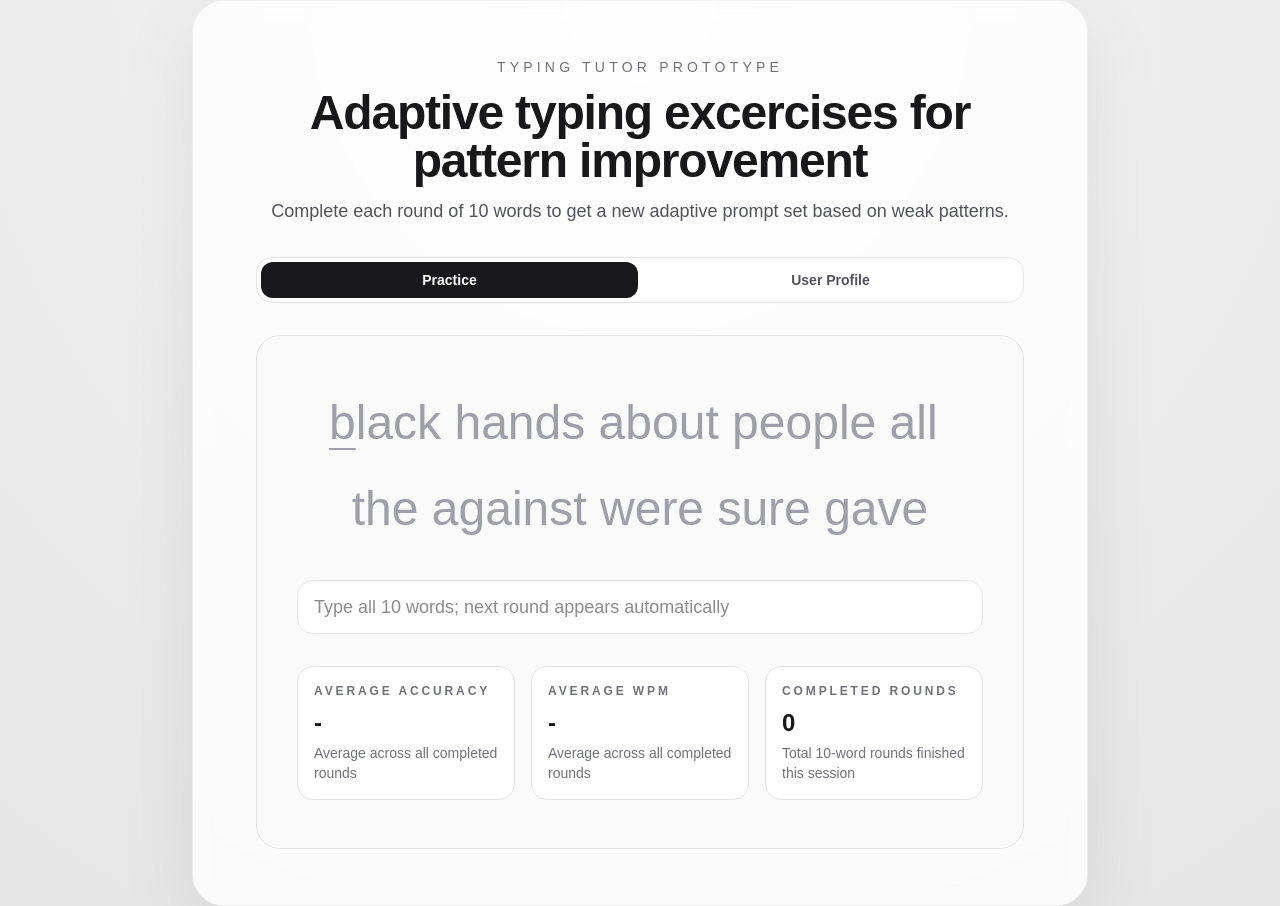
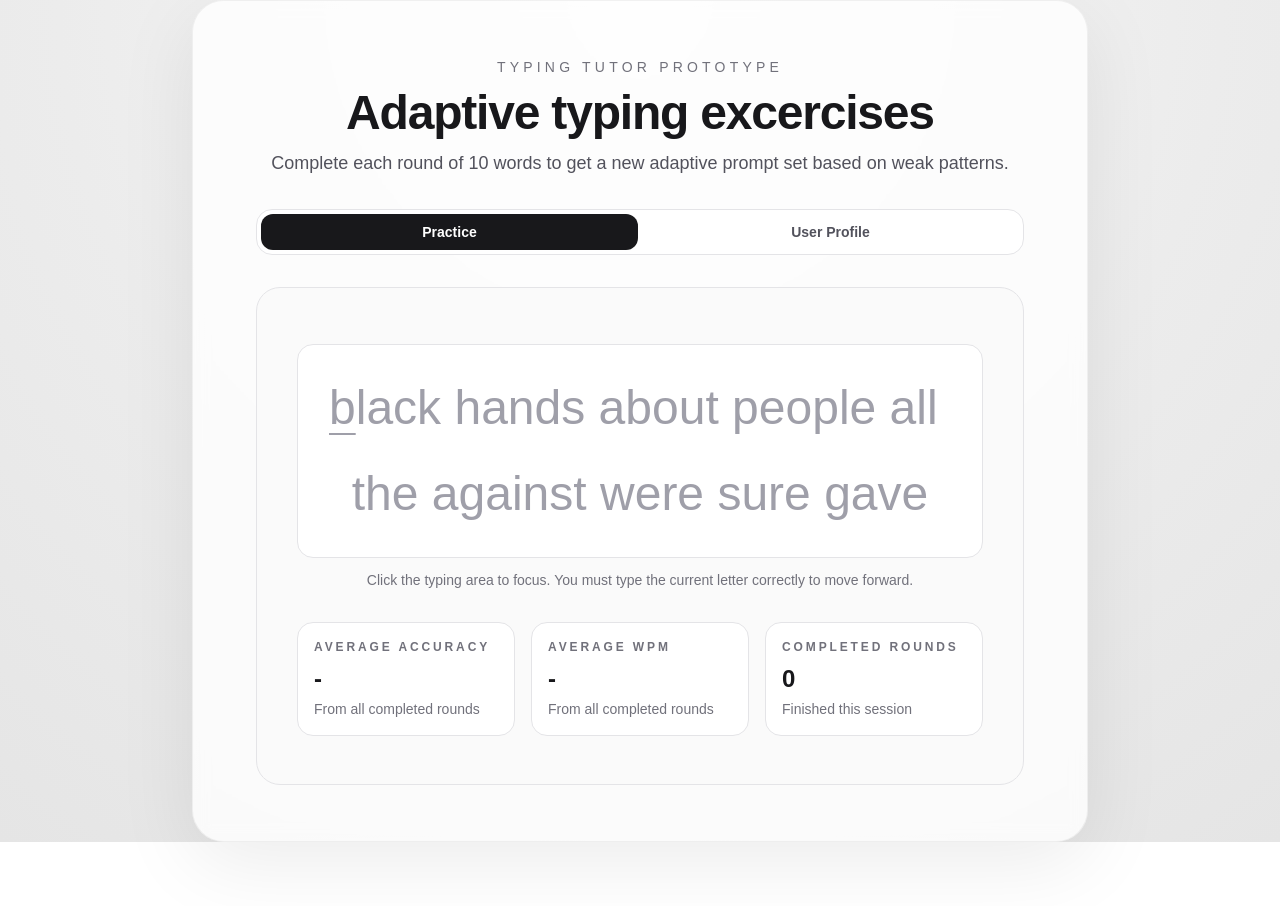
Before and after one commit to ad-auroram/typing-tutor, a Next.js app: page / in a window 1280 px wide. After the commit the page ends 842 px from the top, so only its background shows below. Built offline with nearby package versions, Linux system fonts and the light colour scheme.

Commit message:
better error tracking

```diff
--- a/app/page.tsx
+++ b/app/page.tsx
@@ -5,17 +5,17 @@ import { PracticeTab } from "../components/PracticeTab";
 import { ProfileTab } from "../components/ProfileTab";
 
 import { wordBank } from "../data/wordBank";
+import { useActiveTab } from "../hooks/useActiveTab";
+import { useRoundHistory } from "../hooks/useRoundHistory";
 import {
-  ACTIVE_TAB_STORAGE_KEY,
   RECENT_WORD_LIMIT,
-  ROUND_HISTORY_STORAGE_KEY,
   ROUND_WORD_COUNT,
 } from "../lib/sessionConfig";
 import { getWeakPatterns, selectNextWords } from "../lib/promptSelection";
 import { analyzeTypingAttempt } from "../lib/typingMetrics";
-import type { ActiveTab, RoundHistoryEntry } from "../types/typing";
 
 const INITIAL_ROUND_WORDS = wordBank.slice(0, ROUND_WORD_COUNT).map((entry) => entry.word);
+const ERROR_RETENTION_ROUNDS = 5;
 
 function getRandomStarterWords(count: number): string[] {
   return selectNextWords(
@@ -42,10 +42,60 @@ function mergeCountMaps(
   return merged;
 }
 
+function updateSessionErrorMemory({
+  previousCounts,
+  previousLastSeen,
+  roundErrors,
+  currentRound,
+  retentionRounds,
+}: {
+  previousCounts: Record<string, number>;
+  previousLastSeen: Record<string, number>;
+  roundErrors: Record<string, number>;
+  currentRound: number;
+  retentionRounds: number;
+}) {
+  const nextCounts = { ...previousCounts };
+  const nextLastSeen = { ...previousLastSeen };
+
+  for (const [errorKey, count] of Object.entries(roundErrors)) {
+    if (count <= 0) {
+      continue;
+    }
+
+    nextCounts[errorKey] = (nextCounts[errorKey] ?? 0) + count;
+    nextLastSeen[errorKey] = currentRound;
+  }
+
+  for (const errorKey of Object.keys(nextCounts)) {
+    const lastSeenRound = nextLastSeen[errorKey];
+    if (typeof lastSeenRound !== "number") {
+      delete nextCounts[errorKey];
+      delete nextLastSeen[errorKey];
+      continue;
+    }
+
+    if (currentRound - lastSeenRound >= retentionRounds) {
+      delete nextCounts[errorKey];
+      delete nextLastSeen[errorKey];
+    }
+  }
+
+  return { counts: nextCounts, lastSeen: nextLastSeen };
+}
+
+function getTopErrorKey(errorCounts: Record<string, number>): string | null {
+  const [topEntry] = Object.entries(errorCounts).sort(
+    (firstEntry, secondEntry) => secondEntry[1] - firstEntry[1],
+  );
+
+  return topEntry?.[0] ?? null;
+}
+
 export default function Home() {
   const startTimeRef = useRef(Date.now());
   const hasInitializedStarterWordsRef = useRef(false);
-  const [activeTab, setActiveTab] = useState<ActiveTab>("practice");
+  const { activeTab, setActiveTab } = useActiveTab("practice");
   const [currentRoundWords, setCurrentRoundWords] = useState<string[]>(() => {
     if (INITIAL_ROUND_WORDS.length > 0) {
       return INITIAL_ROUND_WORDS;
@@ -58,46 +108,91 @@ export default function Home() {
   const [roundCount, setRoundCount] = useState(0);
   const [totalAccuracy, setTotalAccuracy] = useState(0);
   const [totalWpm, setTotalWpm] = useState(0);
+  const [roundWrongKeyCount, setRoundWrongKeyCount] = useState(0);
+  const [roundErroredIndices, setRoundErroredIndices] = useState<number[]>([]);
+  const [roundLetterErrors, setRoundLetterErrors] = useState<Record<string, number>>({});
+  const [roundPatternErrors, setRoundPatternErrors] = useState<Record<string, number>>({});
   const [sessionLetterErrors, setSessionLetterErrors] = useState<Record<string, number>>({});
   const [sessionPatternErrors, setSessionPatternErrors] = useState<Record<string, number>>({});
+  const [sessionLetterLastSeenRound, setSessionLetterLastSeenRound] = useState<Record<string, number>>({});
+  const [sessionPatternLastSeenRound, setSessionPatternLastSeenRound] = useState<Record<string, number>>({});
   const [activeWeakPatterns, setActiveWeakPatterns] = useState<string[]>([]);
-  const [roundHistory, setRoundHistory] = useState<RoundHistoryEntry[]>(() => {
-    if (typeof window === "undefined") return [];
-    const stored = window.localStorage.getItem(ROUND_HISTORY_STORAGE_KEY);
-
-    if (!stored) {
-      return [];
-    }
-
-    try {
-      const parsed = JSON.parse(stored);
-      if (!Array.isArray(parsed)) {
-        return [];
-      }
-
-      return parsed as RoundHistoryEntry[];
-    } catch {
-      return [];
-    }
-  });
+  const { roundHistory, setRoundHistory } = useRoundHistory();
 
   const targetText = useMemo(() => {
     return currentRoundWords.join(" ");
   }, [currentRoundWords]);
 
+  const recordBlockedError = (index: number) => {
+    const expectedCharacter = targetText[index];
+
+    if (!expectedCharacter) {
+      return;
+    }
+
+    const normalizedCharacter = expectedCharacter.toLowerCase();
+    if (normalizedCharacter !== " ") {
+      setRoundLetterErrors((previousErrors) => ({
+        ...previousErrors,
+        [normalizedCharacter]: (previousErrors[normalizedCharacter] ?? 0) + 1,
+      }));
+    }
+
+    const previousCharacter = targetText[index - 1] ?? "";
+    const pattern = `${previousCharacter.toLowerCase()}${normalizedCharacter}`;
+    if (pattern.length === 2 && !pattern.includes(" ")) {
+      setRoundPatternErrors((previousErrors) => ({
+        ...previousErrors,
+        [pattern]: (previousErrors[pattern] ?? 0) + 1,
+      }));
+    }
+
+    setRoundErroredIndices((previousIndices) => {
+      if (previousIndices.includes(index)) {
+        return previousIndices;
+      }
+
+      return [...previousIndices, index];
+    });
+
+    setRoundWrongKeyCount((previousCount) => previousCount + 1);
+  };
+
   const finishRound = (nextTypedText: string) => {
     const elapsedMilliseconds = Date.now() - startTimeRef.current;
     const roundMetrics = analyzeTypingAttempt(targetText, nextTypedText, elapsedMilliseconds);
 
-    const updatedSessionPatternErrors = mergeCountMaps(
-      sessionPatternErrors,
-      roundMetrics.errorsByPattern,
+    const roundAccuracy =
+      targetText.length > 0
+        ? (targetText.length / (targetText.length + roundWrongKeyCount)) * 100
+        : 100;
+    const nextRoundCount = roundCount + 1;
+
+    const mergedRoundPatternErrors = mergeCountMaps(roundMetrics.errorsByPattern, roundPatternErrors);
+    const mergedRoundLetterErrors = mergeCountMaps(roundMetrics.errorsByLetter, roundLetterErrors);
+
+    const updatedPatternMemory = updateSessionErrorMemory({
+      previousCounts: sessionPatternErrors,
+      previousLastSeen: sessionPatternLastSeenRound,
+      roundErrors: mergedRoundPatternErrors,
+      currentRound: nextRoundCount,
+      retentionRounds: ERROR_RETENTION_ROUNDS,
+    });
+    const updatedLetterMemory = updateSessionErrorMemory({
+      previousCounts: sessionLetterErrors,
+      previousLastSeen: sessionLetterLastSeenRound,
+      roundErrors: mergedRoundLetterErrors,
+      currentRound: nextRoundCount,
+      retentionRounds: ERROR_RETENTION_ROUNDS,
+    });
+    const updatedSessionPatternErrors = updatedPatternMemory.counts;
+    const updatedSessionLetterErrors = updatedLetterMemory.counts;
+    const weakPatterns = Array.from(
+      new Set([
+        getTopErrorKey(updatedSessionLetterErrors),
+        ...getWeakPatterns(updatedSessionPatternErrors, 2, 4),
+      ].filter((pattern): pattern is string => Boolean(pattern))),
     );
-    const updatedSessionLetterErrors = mergeCountMaps(
-      sessionLetterErrors,
-      roundMetrics.errorsByLetter,
-    );
-    const weakPatterns = getWeakPatterns(updatedSessionPatternErrors, 2, 4);
     const nextRecentWords = [...recentWords, ...currentRoundWords].slice(-RECENT_WORD_LIMIT);
     const nextRound = selectNextWords(
       {
@@ -109,18 +204,17 @@ export default function Home() {
       ROUND_WORD_COUNT,
     );
 
-    const nextRoundCount = roundCount + 1;
-    const nextTotalAccuracy = totalAccuracy + roundMetrics.accuracy;
+    const nextTotalAccuracy = totalAccuracy + roundAccuracy;
     const nextTotalWpm = totalWpm + roundMetrics.wpm;
 
     setRoundCount((previousCount) => previousCount + 1);
-    setTotalAccuracy((previousTotal) => previousTotal + roundMetrics.accuracy);
+    setTotalAccuracy((previousTotal) => previousTotal + roundAccuracy);
     setTotalWpm((previousTotal) => previousTotal + roundMetrics.wpm);
     setRoundHistory((previousHistory) => [
       ...previousHistory,
       {
         round: nextRoundCount,
-        accuracy: roundMetrics.accuracy,
+        accuracy: roundAccuracy,
         wpm: roundMetrics.wpm,
         averageAccuracy: nextTotalAccuracy / nextRoundCount,
         averageWpm: nextTotalWpm / nextRoundCount,
@@ -128,23 +222,21 @@ export default function Home() {
     ]);
     setSessionPatternErrors(updatedSessionPatternErrors);
     setSessionLetterErrors(updatedSessionLetterErrors);
+    setSessionPatternLastSeenRound(updatedPatternMemory.lastSeen);
+    setSessionLetterLastSeenRound(updatedLetterMemory.lastSeen);
     setActiveWeakPatterns(weakPatterns);
     setRecentWords(nextRecentWords);
     setCurrentRoundWords(nextRound.map((entry) => entry.word));
     setTypedText("");
+    setRoundWrongKeyCount(0);
+    setRoundErroredIndices([]);
+    setRoundLetterErrors({});
+    setRoundPatternErrors({});
     startTimeRef.current = Date.now();
   };
 
   const averageAccuracy = roundCount > 0 ? totalAccuracy / roundCount : null;
   const averageWpm = roundCount > 0 ? totalWpm / roundCount : null;
-
-  useEffect(() => {
-    const storedTab = window.localStorage.getItem(ACTIVE_TAB_STORAGE_KEY);
-
-    if (storedTab === "practice" || storedTab === "profile") {
-      setActiveTab(storedTab);
-    }
-  }, []);
 
   useEffect(() => {
     if (hasInitializedStarterWordsRef.current) {
@@ -160,23 +252,52 @@ export default function Home() {
 
     setCurrentRoundWords(randomStarterWords);
     setTypedText("");
+    setRoundWrongKeyCount(0);
+    setRoundErroredIndices([]);
+    setRoundLetterErrors({});
+    setRoundPatternErrors({});
     startTimeRef.current = Date.now();
   }, []);
 
-  useEffect(() => {
-    window.localStorage.setItem(ACTIVE_TAB_STORAGE_KEY, activeTab);
-  }, [activeTab]);
+  const handleTypeKey = (key: string) => {
+    if (typedText.length >= targetText.length) {
+      return;
+    }
 
-  useEffect(() => {
-    window.localStorage.setItem(ROUND_HISTORY_STORAGE_KEY, JSON.stringify(roundHistory));
-  }, [roundHistory]);
+    const currentIndex = typedText.length;
+    const expectedCharacter = targetText[currentIndex];
 
-  const handleTypedTextChange = (nextTypedText: string) => {
+    if (key !== expectedCharacter) {
+      recordBlockedError(currentIndex);
+      return;
+    }
+
+    const nextTypedText = `${typedText}${key}`;
     setTypedText(nextTypedText);
 
     if (nextTypedText.length === targetText.length) {
       finishRound(nextTypedText);
     }
+  };
+
+  const handleResetSession = () => {
+    setRoundCount(0);
+    setTotalAccuracy(0);
+    setTotalWpm(0);
+    setRoundWrongKeyCount(0);
+    setRoundErroredIndices([]);
+    setRoundLetterErrors({});
+    setRoundPatternErrors({});
+    setSessionLetterErrors({});
+    setSessionPatternErrors({});
+    setSessionLetterLastSeenRound({});
+    setSessionPatternLastSeenRound({});
+    setActiveWeakPatterns([]);
+    setRecentWords([]);
+    setRoundHistory([]);
+    setTypedText("");
+    setCurrentRoundWords(getRandomStarterWords(ROUND_WORD_COUNT));
+    startTimeRef.current = Date.now();
   };
 
   return (
@@ -188,7 +309,7 @@ export default function Home() {
               Typing Tutor Prototype
             </p>
             <h1 className="text-3xl font-semibold tracking-tight text-zinc-900 sm:text-5xl">
-              Adaptive typing excercises for pattern improvement
+              Adaptive typing excercises
             </h1>
             <p className="text-base text-zinc-600 sm:text-lg">
               Complete each round of 10 words to get a new adaptive prompt set based on weak
@@ -227,10 +348,11 @@ export default function Home() {
             <PracticeTab
               targetText={targetText}
               typedText={typedText}
+              erroredIndices={roundErroredIndices}
               averageAccuracy={averageAccuracy}
               averageWpm={averageWpm}
               roundCount={roundCount}
-              onTypedTextChange={handleTypedTextChange}
+              onTypeKey={handleTypeKey}
             />
           ) : (
             <ProfileTab
@@ -238,6 +360,7 @@ export default function Home() {
               activeWeakPatterns={activeWeakPatterns}
               sessionLetterErrors={sessionLetterErrors}
               sessionPatternErrors={sessionPatternErrors}
+              onResetSession={handleResetSession}
             />
           )}
         </div>
--- a/components/PracticeTab.tsx
+++ b/components/PracticeTab.tsx
@@ -1,4 +1,6 @@
 "use client";
+
+import { useRef, useState } from "react";
 
 import { MetricCard } from "./MetricCard";
 import { PromptDisplay } from "./PromptDisplay";
@@ -6,58 +8,82 @@ import { PromptDisplay } from "./PromptDisplay";
 type PracticeTabProps = {
   targetText: string;
   typedText: string;
+  erroredIndices: number[];
   averageAccuracy: number | null;
   averageWpm: number | null;
   roundCount: number;
-  onTypedTextChange: (nextTypedText: string) => void;
+  onTypeKey: (key: string) => void;
 };
 
 export function PracticeTab({
   targetText,
   typedText,
+  erroredIndices,
   averageAccuracy,
   averageWpm,
   roundCount,
-  onTypedTextChange,
+  onTypeKey,
 }: PracticeTabProps) {
+  const typingSurfaceRef = useRef<HTMLDivElement>(null);
+  const [isFocused, setIsFocused] = useState(false);
+
   return (
     <div className="w-full rounded-[1.5rem] border border-zinc-200 bg-zinc-50 px-6 py-10 sm:px-10 sm:py-12">
-      <PromptDisplay targetText={targetText} typedText={typedText} />
+      <div
+        ref={typingSurfaceRef}
+        role="textbox"
+        tabIndex={0}
+        aria-label="Typing activity area"
+        aria-multiline={false}
+        onClick={() => typingSurfaceRef.current?.focus()}
+        onFocus={() => setIsFocused(true)}
+        onBlur={() => setIsFocused(false)}
+        onKeyDown={(event) => {
+          if (event.key === "Backspace") {
+            event.preventDefault();
+            return;
+          }
 
-      <label className="sr-only" htmlFor="typing-input">
-        Type the prompt text
-      </label>
-      <input
-        id="typing-input"
-        type="text"
-        autoComplete="off"
-        autoCapitalize="none"
-        autoCorrect="off"
-        spellCheck={false}
-        value={typedText}
-        onChange={(event) => {
-          const nextTypedText = event.target.value.slice(0, targetText.length);
-          onTypedTextChange(nextTypedText);
+          if (event.key.length !== 1) {
+            return;
+          }
+
+          event.preventDefault();
+          onTypeKey(event.key);
         }}
-        className="mt-8 w-full rounded-2xl border border-zinc-200 bg-white px-4 py-3 text-lg text-zinc-900 outline-none transition focus:border-zinc-400"
-        placeholder="Type all 10 words; next round appears automatically"
-      />
+        className={`mt-2 rounded-2xl border bg-white px-4 py-6 text-left outline-none transition ${
+          isFocused
+            ? "border-zinc-800 ring-2 ring-zinc-300"
+            : "border-zinc-200 hover:border-zinc-400"
+        }`}
+      >
+        <PromptDisplay
+          targetText={targetText}
+          typedText={typedText}
+          erroredIndices={erroredIndices}
+        />
+      </div>
+
+      <p className="mt-3 text-sm text-zinc-500">
+        Click the typing area to focus. You must type the current
+        letter correctly to move forward.
+      </p>
 
       <div className="mt-8 grid gap-4 text-left sm:grid-cols-3">
         <MetricCard
           label="Average Accuracy"
           value={averageAccuracy !== null ? `${averageAccuracy.toFixed(1)}%` : "-"}
-          helperText="Average across all completed rounds"
+          helperText="From all completed rounds"
         />
         <MetricCard
           label="Average WPM"
           value={averageWpm !== null ? averageWpm.toFixed(1) : "-"}
-          helperText="Average across all completed rounds"
+          helperText="From all completed rounds"
         />
         <MetricCard
           label="Completed Rounds"
           value={`${roundCount}`}
-          helperText="Total 10-word rounds finished this session"
+          helperText="Finished this session"
         />
       </div>
     </div>
--- a/components/PromptDisplay.tsx
+++ b/components/PromptDisplay.tsx
@@ -5,9 +5,16 @@ import { useMemo } from "react";
 type PromptDisplayProps = {
   targetText: string;
   typedText: string;
+  erroredIndices?: number[];
 };
 
-export function PromptDisplay({ targetText, typedText }: PromptDisplayProps) {
+export function PromptDisplay({
+  targetText,
+  typedText,
+  erroredIndices = [],
+}: PromptDisplayProps) {
+  const erroredIndexSet = useMemo(() => new Set(erroredIndices), [erroredIndices]);
+
   const characterStates = useMemo(() => {
     return Array.from(targetText).map((character, index) => {
       const typedCharacter = typedText[index];
@@ -44,9 +51,12 @@ export function PromptDisplay({ targetText, typedText }: PromptDisplayProps) {
           {Array.from(segment.text).map((character, offset) => {
             const index = segment.startIndex + offset;
             const state = characterStates[index];
+            const isErroredIndex = erroredIndexSet.has(index);
 
             const colorClass =
-              state === "correct"
+              isErroredIndex
+                ? "text-red-500"
+                : state === "correct"
                 ? "text-zinc-950"
                 : state === "mistyped"
                   ? "text-red-500"
--- /dev/null
+++ b/hooks/useActiveTab.ts
@@ -0,0 +1,22 @@
+import { useEffect, useState } from "react";
+
+import { ACTIVE_TAB_STORAGE_KEY } from "../lib/sessionConfig";
+import type { ActiveTab } from "../types/typing";
+
+export function useActiveTab(initialTab: ActiveTab = "practice") {
+  const [activeTab, setActiveTab] = useState<ActiveTab>(initialTab);
+
+  useEffect(() => {
+    const storedTab = window.localStorage.getItem(ACTIVE_TAB_STORAGE_KEY);
+
+    if (storedTab === "practice" || storedTab === "profile") {
+      setActiveTab(storedTab);
+    }
+  }, []);
+
+  useEffect(() => {
+    window.localStorage.setItem(ACTIVE_TAB_STORAGE_KEY, activeTab);
+  }, [activeTab]);
+
+  return { activeTab, setActiveTab };
+}
--- /dev/null
+++ b/hooks/useRoundHistory.ts
@@ -0,0 +1,37 @@
+import { useEffect, useState } from "react";
+
+import { ROUND_HISTORY_STORAGE_KEY } from "../lib/sessionConfig";
+import type { RoundHistoryEntry } from "../types/typing";
+
+function parseStoredRoundHistory(storedValue: string | null): RoundHistoryEntry[] {
+  if (!storedValue) {
+    return [];
+  }
+
+  try {
+    const parsed = JSON.parse(storedValue);
+    if (!Array.isArray(parsed)) {
+      return [];
+    }
+
+    return parsed as RoundHistoryEntry[];
+  } catch {
+    return [];
+  }
+}
+
+export function useRoundHistory() {
+  const [roundHistory, setRoundHistory] = useState<RoundHistoryEntry[]>(() => {
+    if (typeof window === "undefined") {
+      return [];
+    }
+
+    return parseStoredRoundHistory(window.localStorage.getItem(ROUND_HISTORY_STORAGE_KEY));
+  });
+
+  useEffect(() => {
+    window.localStorage.setItem(ROUND_HISTORY_STORAGE_KEY, JSON.stringify(roundHistory));
+  }, [roundHistory]);
+
+  return { roundHistory, setRoundHistory };
+}
```
Also changed, not shown: components/ProfileTab.tsx (+20 -11 lines).
